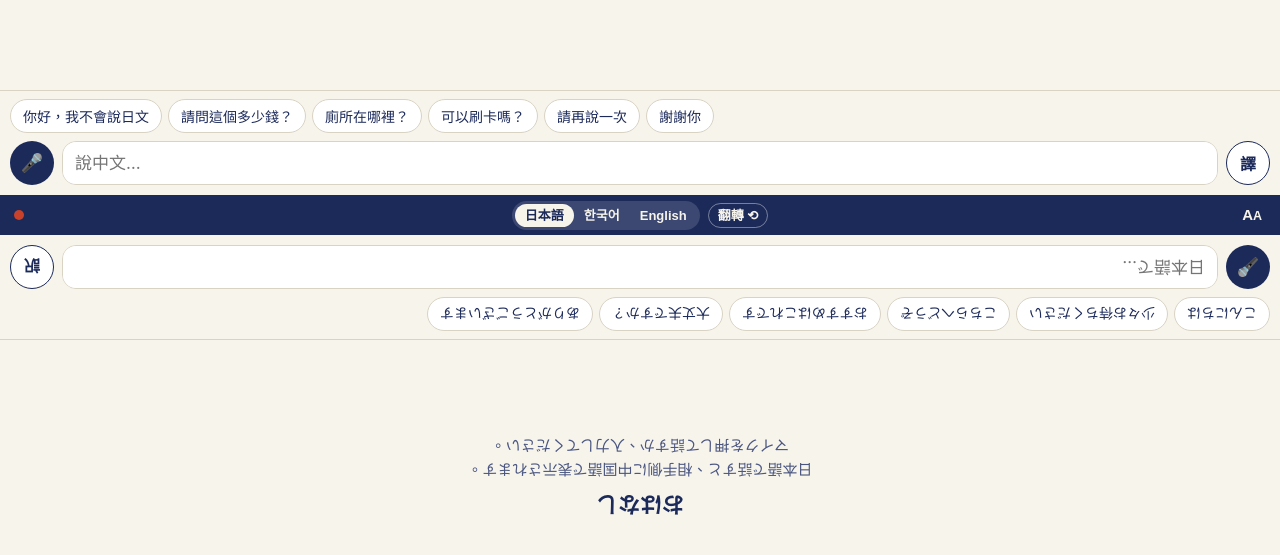
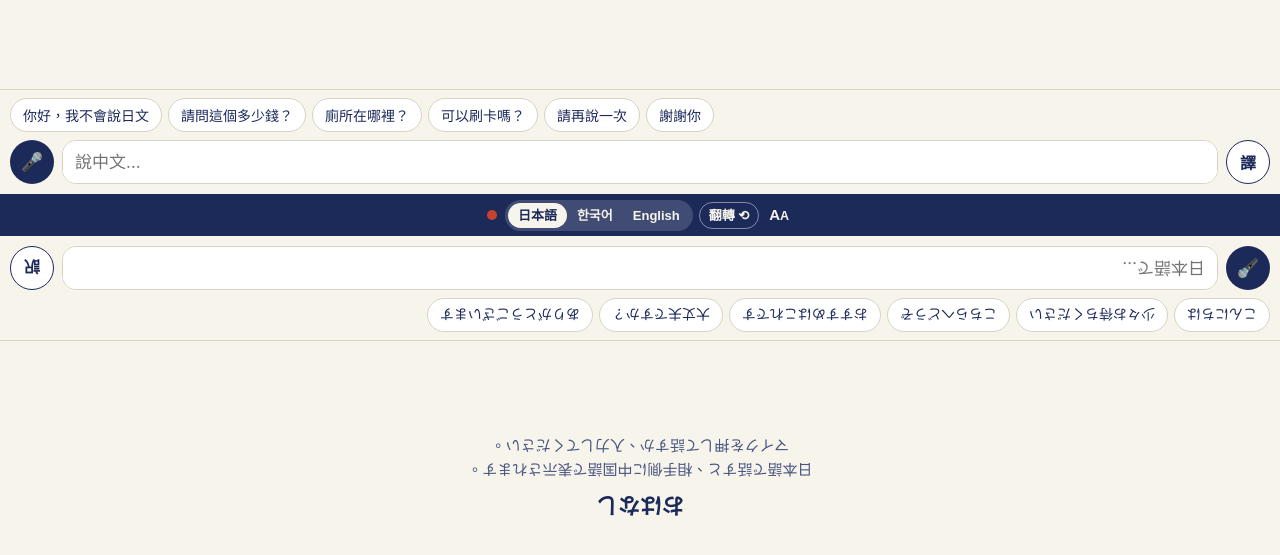
Before and after one commit to kftseng2oo1/zh-ja-talk, a plain HTML site: page index.html in a window 1280 px wide. Shown: the part 185-740 px from the top of the page. Drawn offline with Linux system fonts and the light colour scheme; no server answers.

Commit message:
Update index.html via dash

```diff
--- a/index.html
+++ b/index.html
@@ -33,15 +33,17 @@ html,body{height:100%;background:var(--paper);color:var(--ink);color-scheme:ligh
 .side.them{transform:rotate(180deg)}
 .side.them.upright{transform:none}
 
-.divider{flex:none;height:40px;background:var(--ink);position:relative;display:flex;align-items:center;justify-content:center;gap:8px}
-.fsbtn{position:absolute;right:10px;border:0;background:transparent;color:var(--paper);font-weight:700;font-size:15px;padding:6px 8px;line-height:1}
-.dot{position:absolute;left:14px;width:10px;height:10px;border-radius:50%;background:#999}
+.divider{flex:none;min-height:42px;background:var(--ink);display:flex;align-items:center;justify-content:center;gap:6px;padding:4px 8px}
+.divider button{-webkit-appearance:none;appearance:none}
+.dot{flex:none;width:10px;height:10px;border-radius:50%;background:#999;margin-right:2px}
 .dot.ok{background:#3fa34d}.dot.bad{background:var(--vermilion)}
-.seg{display:flex;background:rgba(255,255,255,.14);border-radius:999px;padding:3px}
-.seg button{border:0;background:transparent;color:var(--paper);border-radius:999px;padding:5px 10px;font-size:13px;font-weight:600;line-height:1}
-.seg button.on{background:var(--paper);color:var(--ink)}
-.divider .flip{background:transparent;color:var(--paper);border:1px solid rgba(255,255,255,.4);border-radius:999px;
-  padding:5px 9px;font-size:13px;font-weight:600;line-height:1}
+.seg{display:flex;background:rgba(255,255,255,.16);border-radius:999px;padding:3px;flex:none}
+.seg button{border:0;background:transparent;color:var(--paper);border-radius:999px;padding:6px 10px;font-size:13px;font-weight:600;line-height:1;white-space:nowrap}
+.seg button.on,.seg button[aria-pressed="true"]{background:var(--paper) !important;color:var(--ink) !important}
+.divider .flip{flex:none;background:transparent;color:var(--paper);border:1px solid rgba(255,255,255,.45);border-radius:999px;
+  padding:6px 9px;font-size:13px;font-weight:600;line-height:1;white-space:nowrap}
+.fsbtn{flex:none;border:0;background:transparent;color:var(--paper);font-weight:700;font-size:15px;padding:6px 4px;line-height:1}
+@media (max-width:360px){.seg button{padding:6px 7px;font-size:12px}.divider .flip{padding:6px 7px;font-size:12px}}
 
 .log{flex:1;overflow-y:auto;-webkit-overflow-scrolling:touch;padding:12px 14px;
   display:flex;flex-direction:column;justify-content:flex-end;gap:10px}
@@ -314,12 +316,19 @@ html,body{height:100%;background:var(--paper);color:var(--ink);color-scheme:ligh
     if(e){ e.innerHTML=''; var b=document.createElement('b'); b.textContent=L.emptyTitle; e.appendChild(b);
       L.emptyBody.split('\n').forEach(function(line,i){ if(i) e.appendChild(document.createElement('br')); e.appendChild(document.createTextNode(line)); }); }
     var segs = $('seg').querySelectorAll('button');
-    for(var i=0;i<segs.length;i++) segs[i].className = segs[i].getAttribute('data-lang')===them ? 'on' : '';
+    for(var i=0;i<segs.length;i++){
+      var on = segs[i].getAttribute('data-lang')===them;
+      segs[i].className = on ? 'on' : '';
+      segs[i].setAttribute('aria-pressed', on ? 'true' : 'false');
+      segs[i].style.background = on ? '#f7f4ec' : 'transparent';
+      segs[i].style.color = on ? '#1c2a5a' : '#f7f4ec';
+    }
     document.title = '對面說 — 中文 × '+L.cn;
   }
   $('seg').addEventListener('click', function(e){
-    var b = e.target.closest ? e.target.closest('button') : e.target;
-    if(!b || !b.getAttribute('data-lang')) return;
+    var b = e.target;
+    while(b && b!==this && b.tagName!=='BUTTON') b = b.parentNode;
+    if(!b || b===this || !b.getAttribute('data-lang')) return;
     var l = b.getAttribute('data-lang');
     if(l===them) return;
     stopRec();
```
